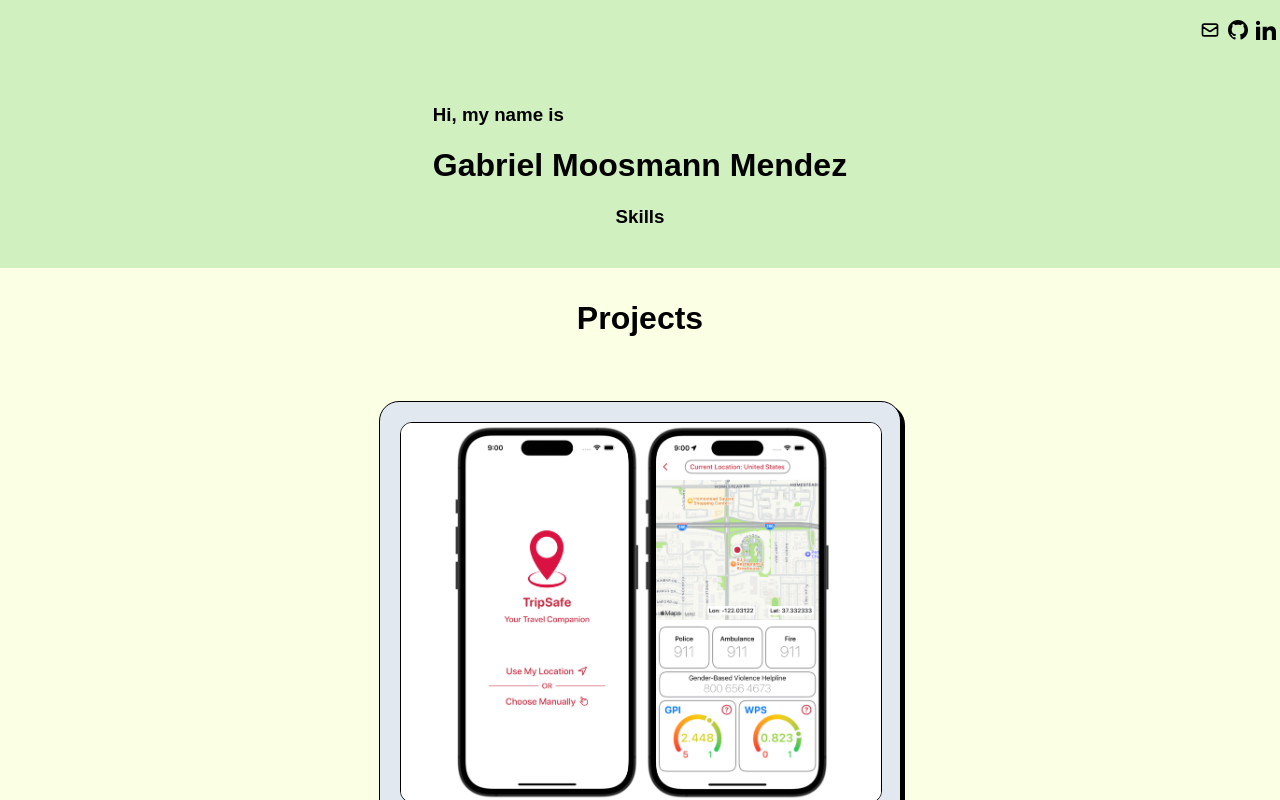
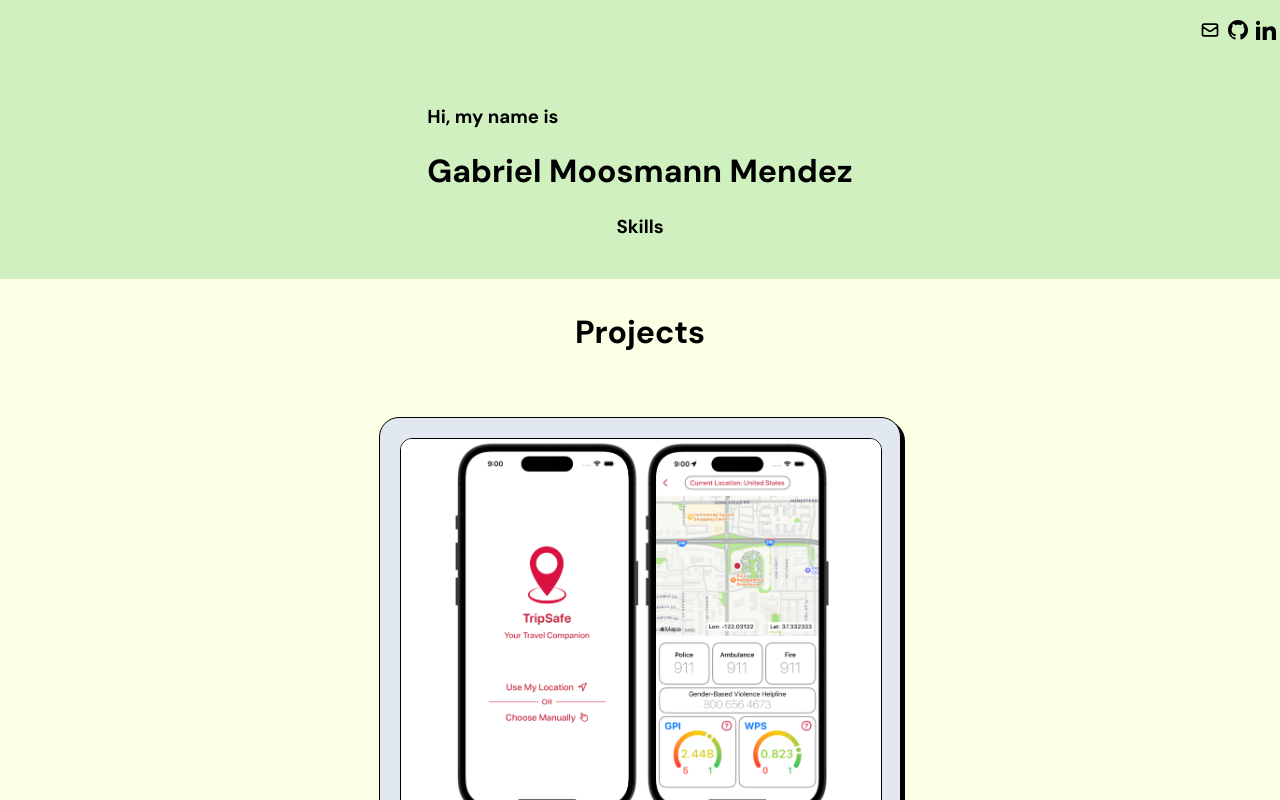
Before and after one commit to gabriel-m-m/gabriel-m-m.github.io, a React (Vite) app: page / in a window 1280 px wide. Shown: the top 800 px of the page. Built offline with nearby package versions, Linux system fonts and the light colour scheme.

Commit message:
Add DM sans font

```diff
--- a/index.html
+++ b/index.html
@@ -4,6 +4,9 @@
     <meta charset="UTF-8" />
     <meta name="viewport" content="width=device-width, initial-scale=1.0" />
     <title>hi</title>
+    <link rel="preconnect" href="https://fonts.googleapis.com">
+    <link rel="preconnect" href="https://fonts.gstatic.com" crossorigin>
+    <link href="https://fonts.googleapis.com/css2?family=DM+Sans:ital,opsz,wght@0,9..40,100..1000;1,9..40,100..1000&display=swap" rel="stylesheet">
   </head>
   <body>
     <div id="root"></div>
--- a/src/index.css
+++ b/src/index.css
@@ -3,9 +3,11 @@
   --base: #d0f0c0;
   --prog-bg: #e2e8f0;
   --text: black;
-  --text-alt: grey;
+  --text-alt: rgb(89, 89, 89);
   background-color: #FBFFE4;
-  font-family: sans-serif;
+  font-family: "DM Sans", sans-serif;
+  font-optical-sizing: auto;
+  font-style: normal;
 }
 
 .proj-section, .exp-section, .edu-section {
```
